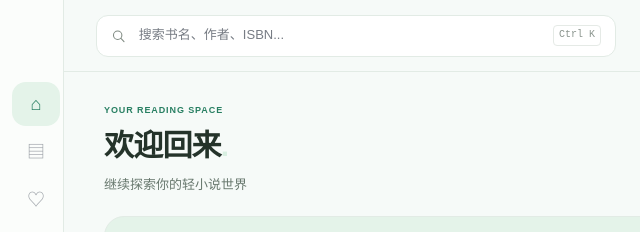
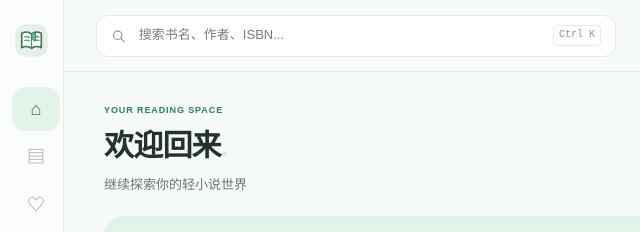
Before and after one commit to change7488/yomi-reader, an Electron app: page ui-prototype/index.html in a window 1280 px wide. Shown: the top 232 px of the page, 0-640 px from the left. Drawn offline with Linux system fonts and the light colour scheme; no server answers.

Commit message:
ux: add immersive mode toggle, safe-area layout and consistent cross-platform branding

```diff
--- a/ui-prototype/styles/foundation.css
+++ b/ui-prototype/styles/foundation.css
@@ -1415,3 +1415,9 @@ button:focus-visible,input:focus-visible{
 .light-mode .dock-title{
   color:#29312c
 }
+
+
+
+/* A single local logo asset across Electron and Android. */
+.brand-mark { width:33px; height:33px; flex:none; display:inline-grid; place-items:center; }
+.brand-mark img { width:33px; height:33px; object-fit:contain; border-radius:10px; }
```
